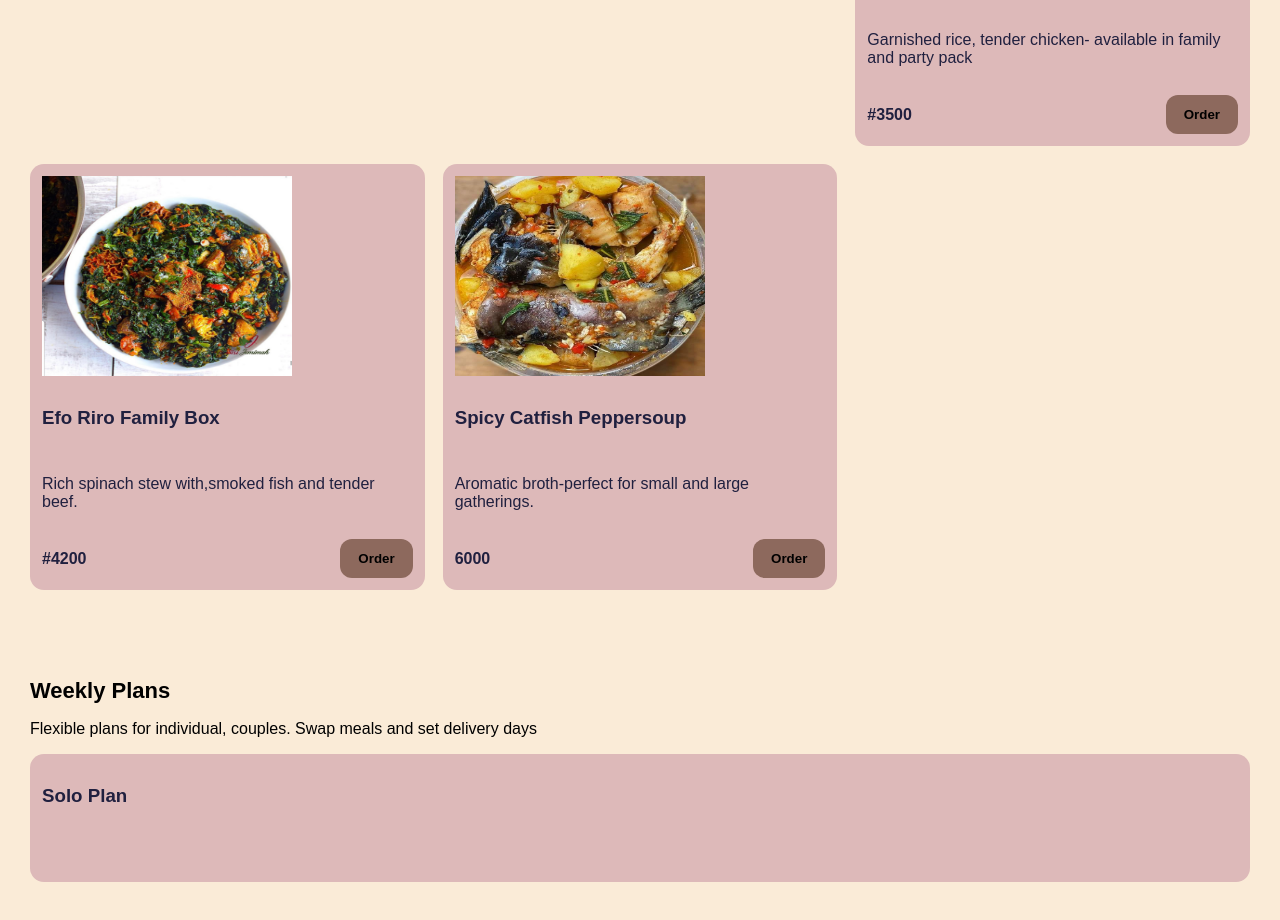
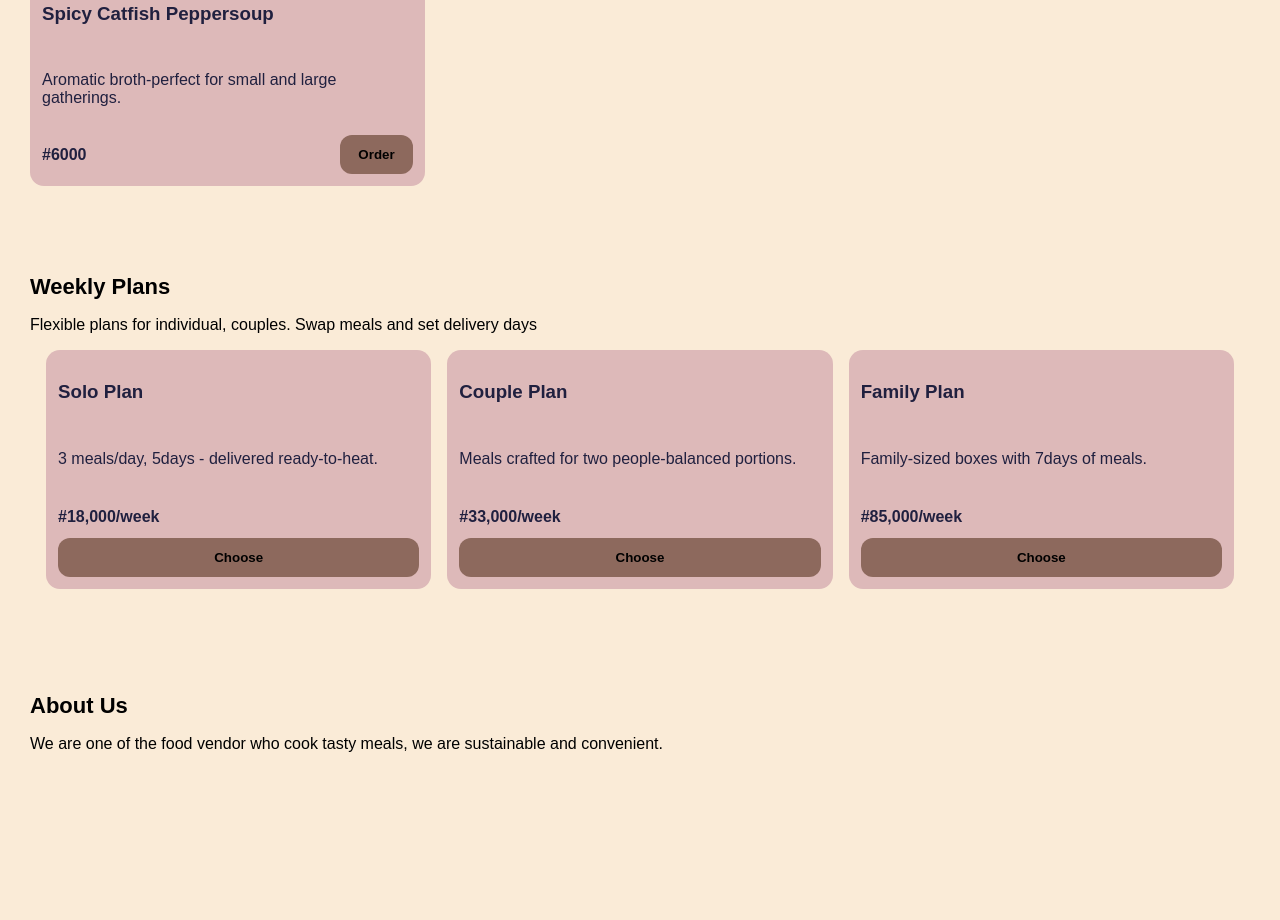
Before and after one commit to funkkyleo/food-website, a plain HTML site: page index.html in a window 1280 px wide. Shown: the part 1312-2232 px from the top of the page. After the commit the page ends 2155 px from the top, so only its background shows below. Drawn offline with Linux system fonts and the light colour scheme.

Commit message:
add about us

```diff
--- a/index.html
+++ b/index.html
@@ -22,8 +22,7 @@
       <div class="hero-left">
     <div class="badge">Fresh . Bulk . weekly</div>
     <h2>Healthy meals, made simple - order weekly packs</h2>
-    <p class="muted">Plan your week. Choose family packs or meal-prep boxes
-           <img src="images/food combo.jpg" alt="a picture of my food combo">
+    <p class="muted">Plan your week. Choose family packs or meal-prep boxes and delivered ready to heat.
         </div>
       </div>
     </section>
@@ -33,7 +32,7 @@
       <h2>Popular Menu</h2>
       <p class="lead">Handpicked favourites - order individual meals or bulk boxes.</p>
       <div class="menu-grid">
-        <article class="card"></article>
+        <article class="card">
           <img src="images/Jollof rice.jpg" alt="a picture of jollof rice">
           <h3>Jollof Rice Pack</h3>
           <p class="muted">Spiced tomato rice, tender chicken-available in family and party pack.</p>
@@ -42,6 +41,7 @@
             <button class="btn" onclick="openOrder('Jollof Rice',3500)">Order</button>
       </div>
       </article>
+
 
       <article class="card">
       <img src="images/fried rice.jpg" alt="a picture of fried rice">
@@ -68,7 +68,7 @@
     <h3>Spicy Catfish Peppersoup</h3>
     <p class="muted">Aromatic broth-perfect for small and large gatherings.</p>
     <div class="card-foot">
-      <div class="price">6000</div>
+      <div class="price">#6000</div>
       <button class="btn" onclick="openOrder('Spicy Catfish Peppersoup', 6000)">Order</button>
     </div>
     </article>
@@ -77,11 +77,37 @@
     <section id="plans" class="section">
       <h2>Weekly Plans</h2>
       <p class="lead"> Flexible plans for individual, couples. Swap meals and set delivery days</p>
+      <div style="display: grid; grid-template-columns: repeat(3, 1fr); gap: 16px; margin: 16px;">
+      <div class="card">
+        <h3>Solo Plan</h3>
+        <p class="muted">3 meals/day, 5days - delivered ready-to-heat.</p>
+        <div class="card-foot"></div>
+        <div class="price">#18,000/week</div>
+      <button class="btn" onclick="openOrder('Solo Weekly Plan', 18000)">Choose</button>
+      </div>
+
+       <div class="card">
+        <h3>Couple Plan</h3>
+        <p class="muted">Meals crafted for two people-balanced portions.</p>
+        <div class="card-foot"></div>
+        <div class="price">#33,000/week</div>
+      <button class="btn" onclick="openOrder('Couple Weekly Plan', 33000)">Choose</button>
+      </div>
 
       <div class="card">
-        <h3>Solo Plan</h3>
-        <p class="muted"></p>
+        <h3>Family Plan</h3>
+        <p class="muted">Family-sized boxes with 7days of meals.</p>
+        <div class="card-foot"></div>
+        <div class="price">#85,000/week</div>
+      <button class="btn" onclick="openOrder('Family Weekly Plan', 85000)">Choose</button>
       </div>
+    </section>
+
+    <section id="about" class="section">
+      <h2>About Us</h2>
+      <p class="lead">We are one of the food vendor who cook tasty meals, we are sustainable and convenient.</p>
+
+      <section></section>
 
     </section>
   </main>
--- a/style/styles.css
+++ b/style/styles.css
@@ -26,10 +26,7 @@ body{
 }
 
 body{
-  background-color: antiquewhite;
-}
-#menu{
-  text-align: left;
+  background-color: antiquewhite
 
 }
 .lead{
```
